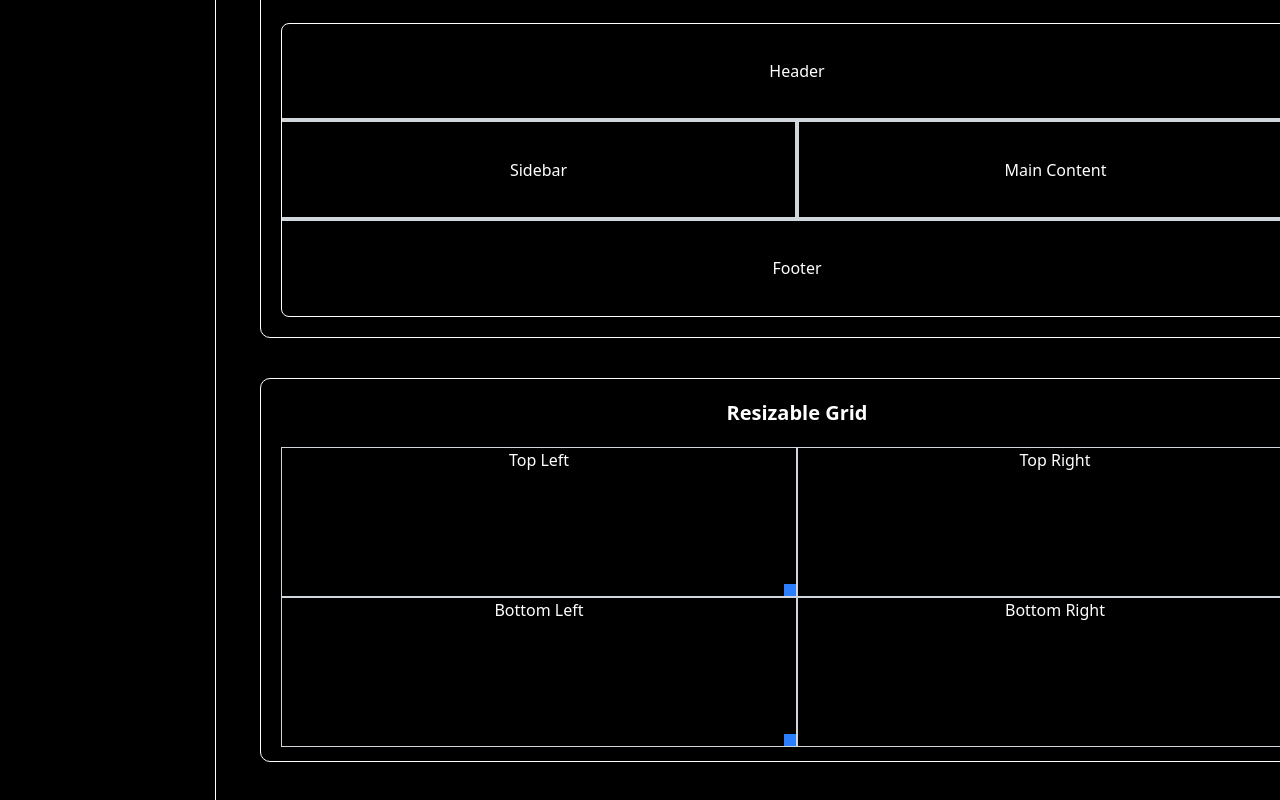
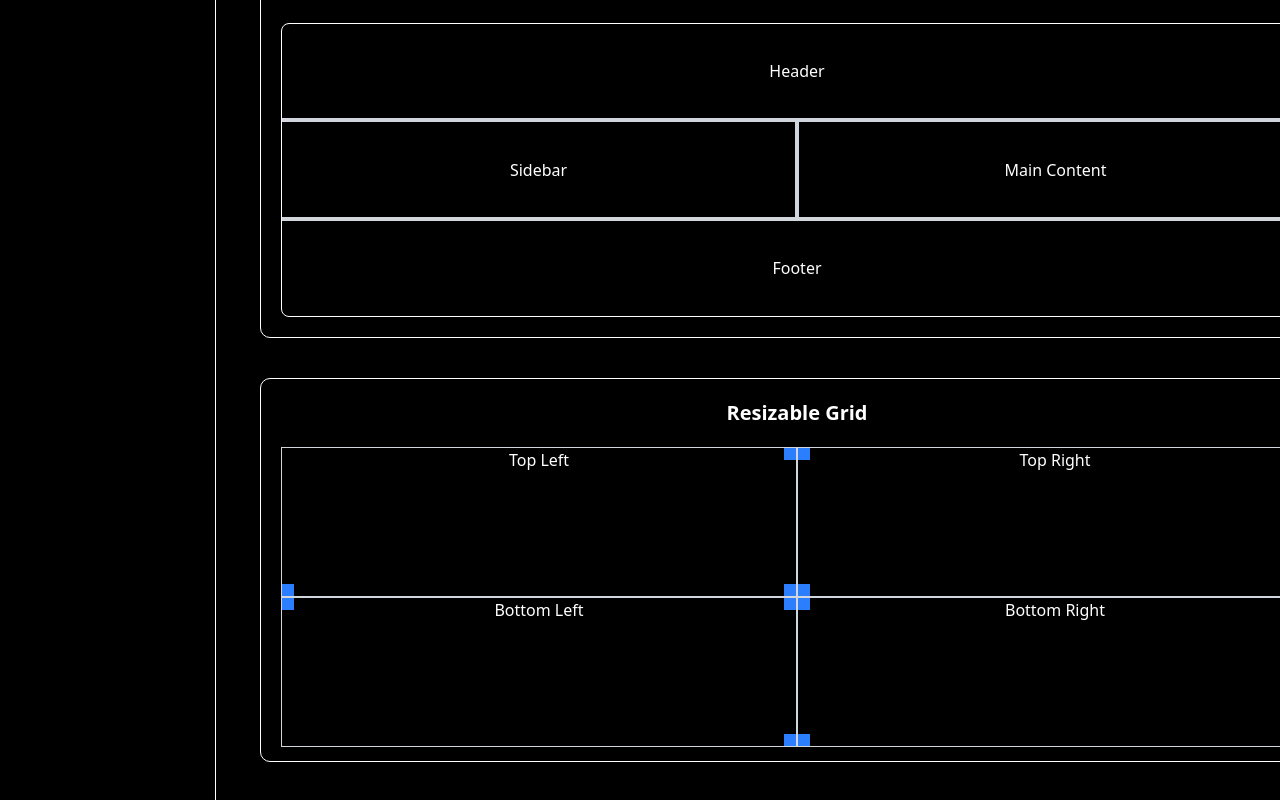
Before and after one commit to Jnguyen7525/minui, a React (Vite) app: page / in a window 1280 px wide. Shown: the part 8989-9789 px from the top of the page. Built offline with nearby package versions, Linux system fonts and the light colour scheme.

Commit message:
more grid progress almost done

```diff
--- a/src/components/resizablegrid.tsx
+++ b/src/components/resizablegrid.tsx
@@ -3,14 +3,12 @@
 //   useContext,
 //   useState,
 //   useRef,
-//   useLayoutEffect,
 //   useEffect,
 //   type ReactNode,
+//   useLayoutEffect,
 // } from "react";
 
-// type GridPosition = { row: number; col: number };
-
-// interface GridContextType {
+// type GridContextType = {
 //   rowSizes: number[];
 //   colSizes: number[];
 //   updateSize: (
@@ -21,7 +19,7 @@
 //   ) => void;
 //   containerRef: React.RefObject<HTMLDivElement>;
 //   register: (row: number, col: number, ref: HTMLDivElement) => void;
-// }
+// };
 
 // const GridContext = createContext<GridContextType | null>(null);
 
@@ -34,15 +32,22 @@
 //   cols: number;
 //   children: ReactNode;
 // }) {
-//   const [rowSizes, setRowSizes] = useState<number[]>(
-//     Array(rows).fill(100 / rows)
-//   );
-//   const [colSizes, setColSizes] = useState<number[]>(
-//     Array(cols).fill(100 / cols)
-//   );
+//   const [rowSizes, setRowSizes] = useState(() => Array(rows).fill(150));
+//   const [colSizes, setColSizes] = useState(() => Array(cols).fill(150));
 
 //   const containerRef = useRef<HTMLDivElement>(null);
 //   const panelRefs = useRef<Record<string, HTMLDivElement>>({});
+
+//   useLayoutEffect(() => {
+//     const container = containerRef.current;
+//     if (!container) return;
+
+//     const totalWidth = container.offsetWidth;
+//     const totalHeight = container.offsetHeight;
+
+//     setColSizes(Array(cols).fill(totalWidth / cols));
+//     setRowSizes(Array(rows).fill(totalHeight / rows));
+//   }, [rows, cols]);
 
 //   const register = (row: number, col: number, ref: HTMLDivElement) => {
 //     panelRefs.current[`${row},${col}`] = ref;
@@ -65,33 +70,15 @@
 //     deltaX: number,
 //     deltaY: number
 //   ) => {
-//     const containerW = containerRef.current?.offsetWidth ?? 1;
-//     const containerH = containerRef.current?.offsetHeight ?? 1;
-
-//     console.log("🔥 Starting updateSize()");
-//     console.log(`🧠 Resizing at row: ${row}, col: ${col}`);
-//     console.log(`📐 Raw deltaX: ${deltaX}px, deltaY: ${deltaY}px`);
+//     console.log(
+//       `🧠 Resizing row ${row}, col ${col}, Δx=${deltaX}px Δy=${deltaY}px`
+//     );
 
 //     setColSizes((prev) => {
 //       const left = prev[col];
 //       const right = prev[col + 1];
 //       if (left == null || right == null) return prev;
-
-//       const totalPercent = left + right; // should usually be close to 100
-//       const availableW = (totalPercent / 100) * containerW;
-
-//       //   const deltaPercentX = (deltaX / availableW) * totalPercent;
-//       const deltaPercentX = (deltaX / containerW) * 100;
-//       const [nextLeft, nextRight] = clampPair(left, right, deltaPercentX);
-
-//       console.log("📊 Columns before:", left.toFixed(2), right.toFixed(2));
-//       console.log(
-//         "➡️ Columns after:",
-//         nextLeft.toFixed(2),
-//         nextRight.toFixed(2)
-//       );
-//       console.log("🔢 Column delta %:", deltaPercentX.toFixed(2));
-
+//       const [nextLeft, nextRight] = clampPair(left, right, deltaX);
 //       return [
 //         ...prev.slice(0, col),
 //         nextLeft,
@@ -104,16 +91,7 @@
 //       const top = prev[row];
 //       const bottom = prev[row + 1];
 //       if (top == null || bottom == null) return prev;
-
-//       const availableH = ((top + bottom) / 100) * containerH;
-//       //   const deltaPercentY = (deltaY / availableH) * (top + bottom);
-//       const deltaPercentY = (deltaY / containerH) * 100;
-//       const [nextTop, nextBottom] = clampPair(top, bottom, deltaPercentY);
-
-//       console.log("📊 Rows before:", top.toFixed(2), bottom.toFixed(2));
-//       console.log("➡️ Rows after:", nextTop.toFixed(2), nextBottom.toFixed(2));
-//       console.log("🔢 Row delta %:", deltaPercentY.toFixed(2));
-
+//       const [nextTop, nextBottom] = clampPair(top, bottom, deltaY);
 //       return [
 //         ...prev.slice(0, row),
 //         nextTop,
@@ -129,10 +107,10 @@
 //     >
 //       <div
 //         ref={containerRef}
-//         className="w-full h-full grid gap-0 "
+//         className="w-full h-full grid gap-0"
 //         style={{
-//           gridTemplateRows: rowSizes.map((r) => `${r}%`).join(" "),
-//           gridTemplateColumns: colSizes.map((c) => `${c}%`).join(" "),
+//           gridTemplateRows: rowSizes.map((r) => `${r}px`).join(" "),
+//           gridTemplateColumns: colSizes.map((c) => `${c}px`).join(" "),
 //         }}
 //       >
 //         {children}
@@ -166,7 +144,7 @@
 //         gridColumn: col + 1,
 //       }}
 //     >
-//       <div className="h-full w-full">{children}</div>
+//       <div className="w-full h-full">{children}</div>
 //       <CornerResizer row={row} col={col} />
 //     </div>
 //   );
@@ -177,14 +155,16 @@
 
 //   const onMouseDown = (e: React.MouseEvent) => {
 //     e.preventDefault();
-//     const startX = e.clientX;
-//     const startY = e.clientY;
+
+//     let lastX = e.clientX;
+//     let lastY = e.clientY;
 
 //     const onMouseMove = (ev: MouseEvent) => {
-//       const dx = ev.clientX - startX;
-//       const dy = ev.clientY - startY;
-//       console.log(`mouse move dx: ${dx}`);
-//       console.log(`mouse move dy: ${dy}`);
+//       const dx = ev.clientX - lastX;
+//       const dy = ev.clientY - lastY;
+//       lastX = ev.clientX;
+//       lastY = ev.clientY;
+
 //       updateSize(row, col, dx, dy);
 //     };
 
@@ -232,6 +212,9 @@ type GridContextType = {
   ) => void;
   containerRef: React.RefObject<HTMLDivElement>;
   register: (row: number, col: number, ref: HTMLDivElement) => void;
+  gridResizable: boolean;
+  rows: number;
+  cols: number;
 };
 
 const GridContext = createContext<GridContextType | null>(null);
@@ -240,10 +223,12 @@ export function ResizableGridProvider({
   rows,
   cols,
   children,
+  gridResizable = false, // default to off
 }: {
   rows: number;
   cols: number;
   children: ReactNode;
+  gridResizable?: boolean;
 }) {
   const [rowSizes, setRowSizes] = useState(() => Array(rows).fill(150));
   const [colSizes, setColSizes] = useState(() => Array(cols).fill(150));
@@ -316,7 +301,16 @@ export function ResizableGridProvider({
 
   return (
     <GridContext.Provider
-      value={{ rowSizes, colSizes, updateSize, containerRef, register }}
+      value={{
+        rowSizes,
+        colSizes,
+        updateSize,
+        containerRef,
+        register,
+        gridResizable,
+        rows,
+        cols,
+      }}
     >
       <div
         ref={containerRef}
@@ -358,16 +352,52 @@ export function GridPanel({
       }}
     >
       <div className="w-full h-full">{children}</div>
-      <CornerResizer row={row} col={col} />
+      {/* <CornerResizer row={row} col={col} /> */}
+      <CornerResizer row={row} col={col} corner="top-left" />
+      <CornerResizer row={row} col={col} corner="top-right" />
+      <CornerResizer row={row} col={col} corner="bottom-left" />
+      <CornerResizer row={row} col={col} corner="bottom-right" />
     </div>
   );
 }
 
-function CornerResizer({ row, col }: { row: number; col: number }) {
-  const { updateSize } = useResizableGrid();
+function CornerResizer({
+  row,
+  col,
+  corner,
+}: {
+  row: number;
+  col: number;
+  corner: "top-left" | "top-right" | "bottom-left" | "bottom-right";
+}) {
+  //   const { updateSize } = useResizableGrid();
+  const { updateSize, gridResizable, rows, cols } = useResizableGrid();
+
+  const isTop = corner.includes("top");
+  const isLeft = corner.includes("left");
+  const isDiagonalNWSE = corner === "top-left" || corner === "bottom-right";
+
+  const owningRow = isTop ? row - 1 : row;
+  const owningCol = isLeft ? col - 1 : col;
+
+  const canResizeRow = owningRow >= 0;
+  const canResizeCol = owningCol >= 0;
+
+  const cursorClass = isDiagonalNWSE
+    ? "cursor-nwse-resize"
+    : "cursor-nesw-resize";
+
+  const positionClass = {
+    "top-left": "top-0 left-0",
+    "top-right": "top-0 right-0",
+    "bottom-left": "bottom-0 left-0",
+    "bottom-right": "bottom-0 right-0",
+  }[corner];
 
   const onMouseDown = (e: React.MouseEvent) => {
     e.preventDefault();
+
+    if (!canResizeRow && !canResizeCol) return; // no-op corner
 
     let lastX = e.clientX;
     let lastY = e.clientY;
@@ -378,7 +408,12 @@ function CornerResizer({ row, col }: { row: number; col: number }) {
       lastX = ev.clientX;
       lastY = ev.clientY;
 
-      updateSize(row, col, dx, dy);
+      updateSize(
+        canResizeRow ? owningRow : row,
+        canResizeCol ? owningCol : col,
+        canResizeCol ? dx : 0,
+        canResizeRow ? dy : 0
+      );
     };
 
     const onMouseUp = () => {
@@ -390,10 +425,18 @@ function CornerResizer({ row, col }: { row: number; col: number }) {
     document.addEventListener("mouseup", onMouseUp, { once: true });
   };
 
+  const isOuterCorner =
+    (corner === "top-left" && row === 0 && col === 0) ||
+    (corner === "top-right" && row === 0 && col === cols - 1) ||
+    (corner === "bottom-left" && row === rows - 1 && col === 0) ||
+    (corner === "bottom-right" && row === rows - 1 && col === cols - 1);
+
+  if (isOuterCorner && !gridResizable) return null;
+
   return (
     <div
       onMouseDown={onMouseDown}
-      className="absolute bottom-0 right-0 w-3 h-3 bg-blue-500 z-10 cursor-nwse-resize"
+      className={`absolute w-3 h-3 bg-blue-500 z-10 ${cursorClass} ${positionClass}`}
     />
   );
 }
```
